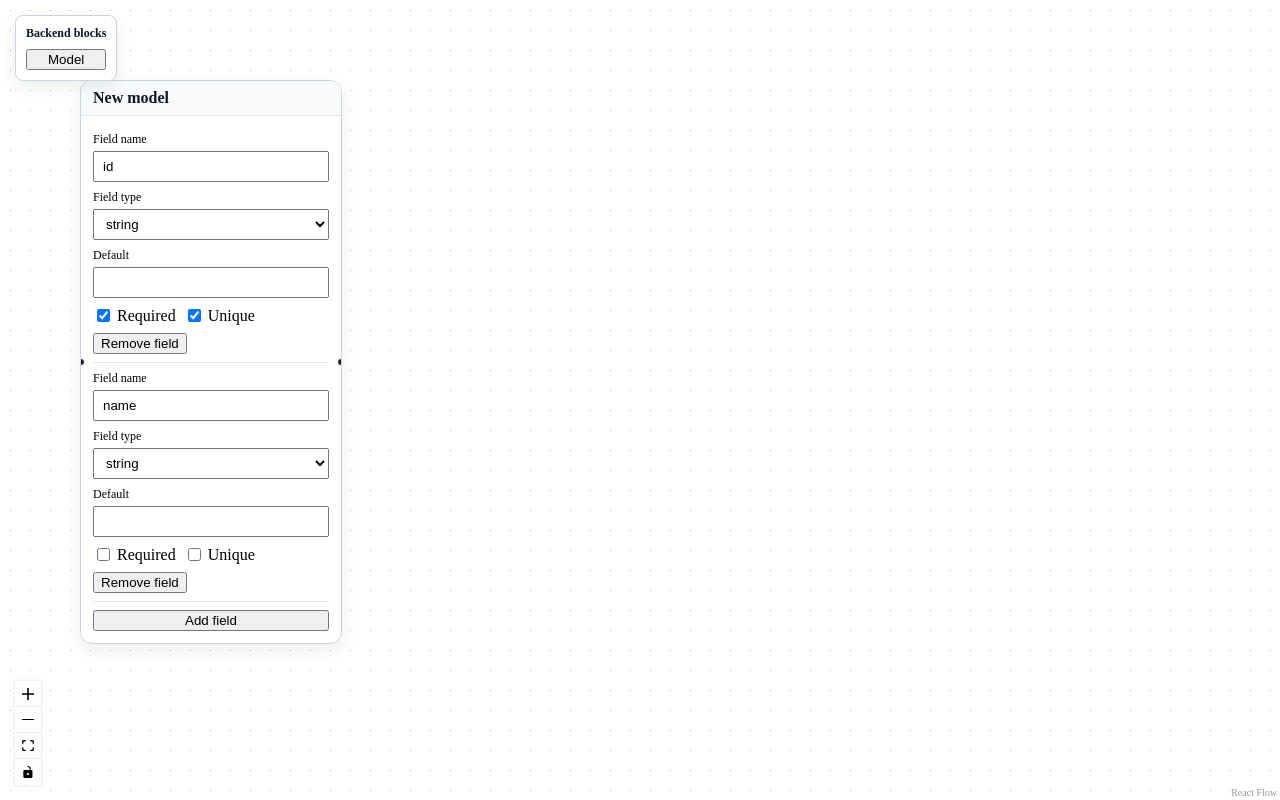
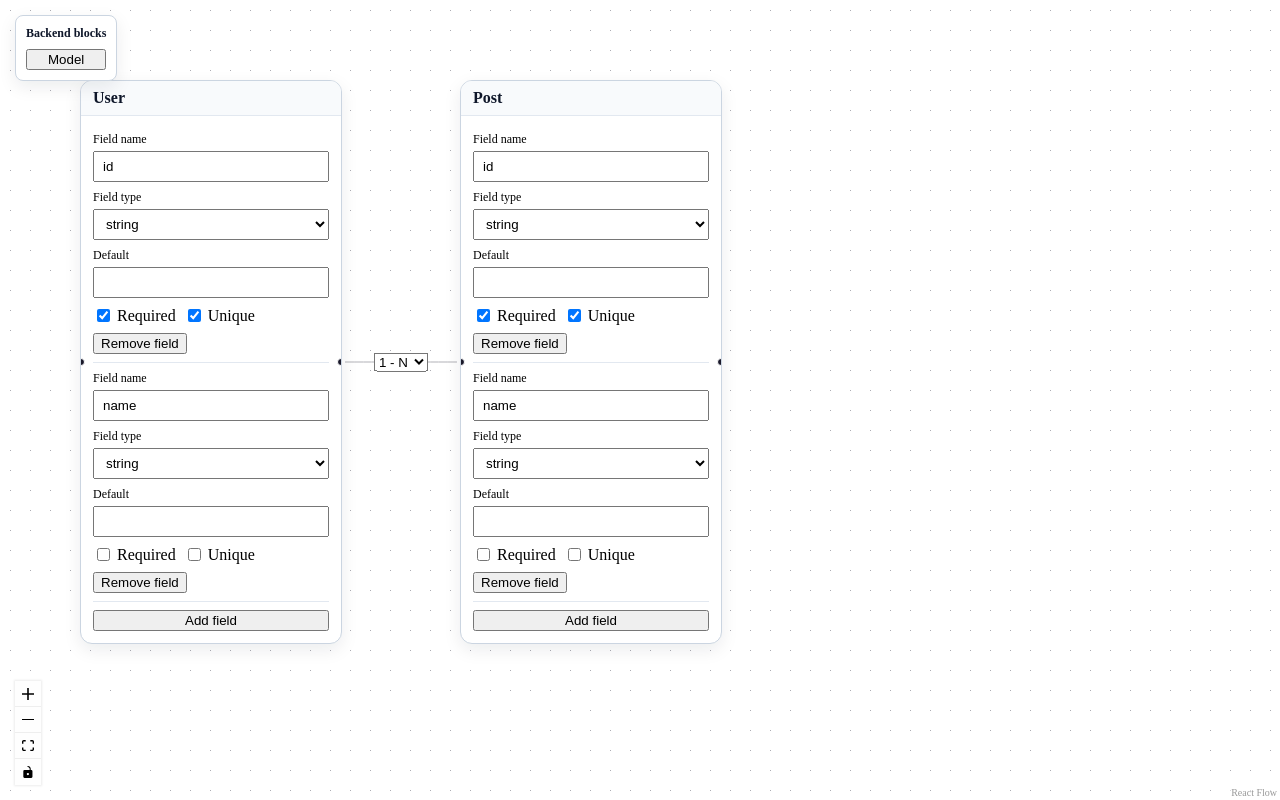
Before and after one commit to brume-app/brume, a React (Vite) app in the folder apps/builder/: page / in a window 1280 px wide. Built offline with nearby package versions, Linux system fonts and the light colour scheme.

Commit message:
feat(canvas): show an initial model relation

```diff
--- a/apps/builder/src/features/canvas/Canvas.tsx
+++ b/apps/builder/src/features/canvas/Canvas.tsx
@@ -11,6 +11,7 @@ import {
   type Connection,
 } from '@xyflow/react';
 import '@xyflow/react/dist/style.css';
+import { useState } from 'react';
 import { ModelBlock, type ModelNode } from '../model-block/ModelBlock';
 import { BLOCK_DRAG_TYPE, BlockPalette } from './BlockPalette';
 import { createModelNode } from './nodeFactory';
@@ -34,10 +35,26 @@ const edgeTypes = { relation: RelationEdge };
  * Nodes live in local state only and are lost when the component unmounts.
  */
 function CanvasContent() {
-  const [nodes, setNodes, onNodesChange] = useNodesState<ModelNode>([
-    createModelNode({ x: 80, y: 80 }),
-  ]);
-  const [edges, setEdges, onEdgesChange] = useEdgesState<RelationEdgeModel>([]);
+  const [initialGraph] = useState(() => {
+    const nodes = [
+      createModelNode({ x: 80, y: 80 }, 'User'),
+      createModelNode({ x: 460, y: 80 }, 'Post'),
+    ];
+    const relation = createRelationEdge({
+      source: nodes[0].id,
+      sourceHandle: 'source',
+      target: nodes[1].id,
+      targetHandle: 'target',
+    });
+
+    return { nodes, edges: relation === null ? [] : [relation] };
+  });
+  const [nodes, setNodes, onNodesChange] = useNodesState<ModelNode>(
+    initialGraph.nodes,
+  );
+  const [edges, setEdges, onEdgesChange] = useEdgesState<RelationEdgeModel>(
+    initialGraph.edges,
+  );
   const { screenToFlowPosition } = useReactFlow<ModelNode>();
 
   function handleConnect(connection: Connection) {
--- a/apps/builder/src/features/canvas/nodeFactory.ts
+++ b/apps/builder/src/features/canvas/nodeFactory.ts
@@ -2,13 +2,16 @@ import type { XYPosition } from '@xyflow/react';
 import { createField, type ModelNode } from '../model-block/ModelBlock';
 
 /** Creates an editable model node at a canvas position. */
-export function createModelNode(position: XYPosition): ModelNode {
+export function createModelNode(
+  position: XYPosition,
+  label = 'New model',
+): ModelNode {
   return {
     id: crypto.randomUUID(),
     type: 'model',
     position,
     data: {
-      label: 'New model',
+      label,
       fields: [
         createField({ name: 'id', required: true, unique: true }),
         createField({ name: 'name' }),
```
Also changed, not shown: 1 other file (tests, documents, lock files or other folders).
